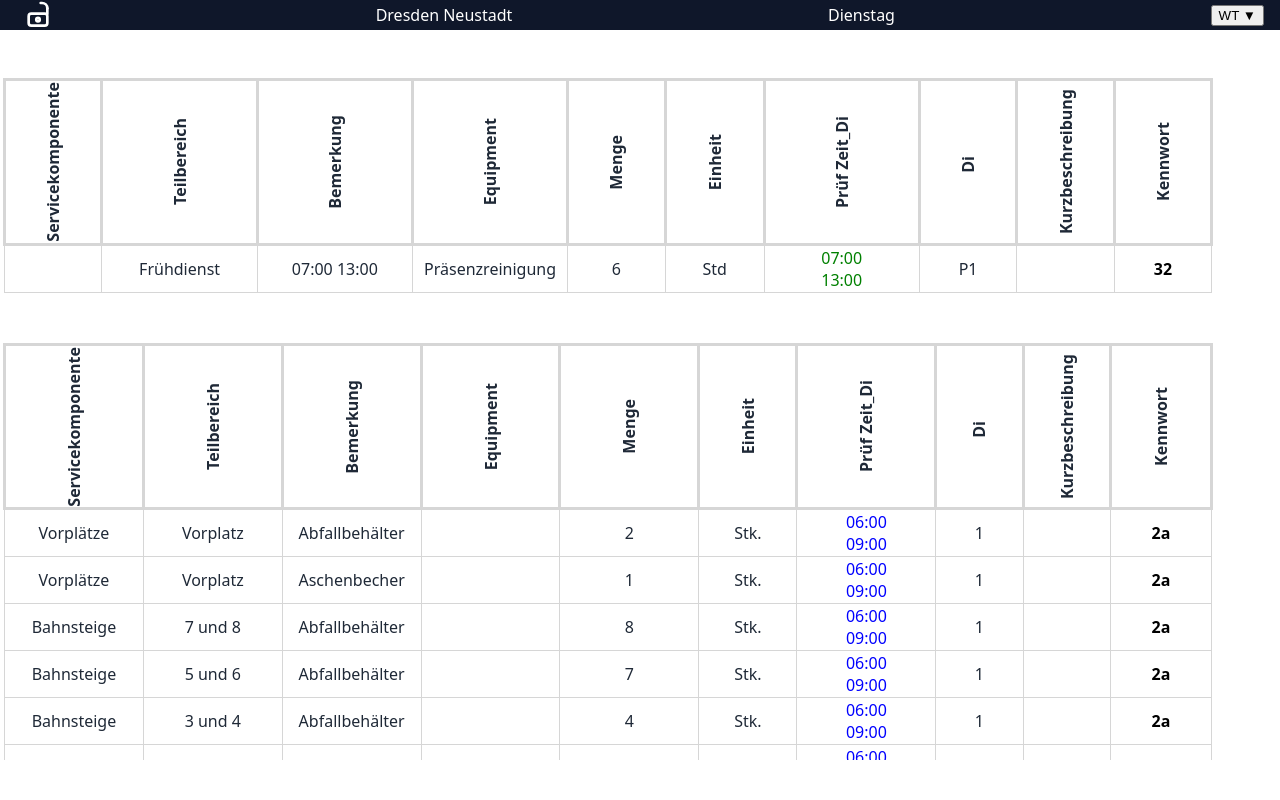
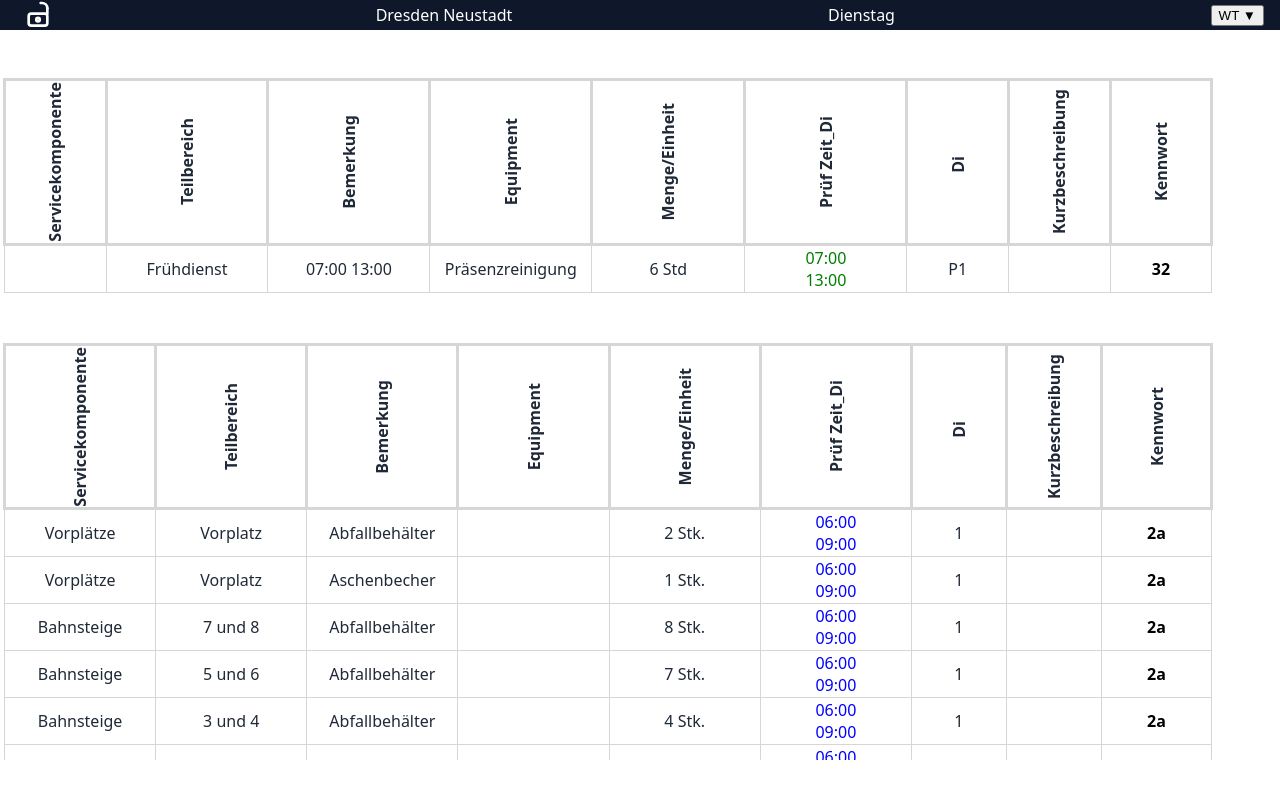
Before and after one commit to balmistan/NPK-Wochenplan, a plain HTML site: page NPK.html in a window 1280 px wide. Drawn offline with Linux system fonts and the light colour scheme.

Commit message:
Menge and Einheit columns merged together

```diff
--- a/NPK.html
+++ b/NPK.html
@@ -836,6 +836,11 @@ DEBUG_DAY_INDEX erzeugt statischen Kode. Mögliche Werte sind von 0 bis 6 oder n
             height: 2rem;
         }
 
+        .db-plan th:nth-child(6),
+        .db-plan td:nth-child(6){
+            display: none;
+        }
+
         .db-plan th:nth-child(7),
         .db-plan td:nth-child(7) {
             display: none;
@@ -1261,8 +1266,8 @@ DEBUG_DAY_INDEX erzeugt statischen Kode. Mögliche Werte sind von 0 bis 6 oder n
                     <th><span>Teilbereich</span></th>
                     <th><span>Bemerkung</span></th>
                     <th><span>Equipment</span></th>
-                    <th><span>Menge</span></th>
-                    <th><span>Einheit</span></th>
+                    <th><span>Menge/Einheit</span></th>
+                    <th><span></span></th>
                     <th><span>Reihen<br />folge</span></th>
                     <th><span>Prüf Zeit_${wday.slice(0, 2)}</span></th>
                     <th><span>${wday.slice(0, 2)}</span></th>
@@ -1283,7 +1288,12 @@ DEBUG_DAY_INDEX erzeugt statischen Kode. Mögliche Werte sind von 0 bis 6 oder n
                         var tr = document.createElement('tr');
                         row.forEach((cell, index) => {
                             var td = document.createElement('td');
-                            if (index === 7 && Array.isArray(cell)) {
+                            if(index===4){
+                                td.textContent = cell + " " + row[index+1];
+                            }else if (index===5){
+                                td.textContent = "";
+                            }
+                            else if (index === 7 && Array.isArray(cell)) {
                                 // Spalte 8
                                 var key = cell[0];
                                 var dati = leistungszeiten[key];
```
